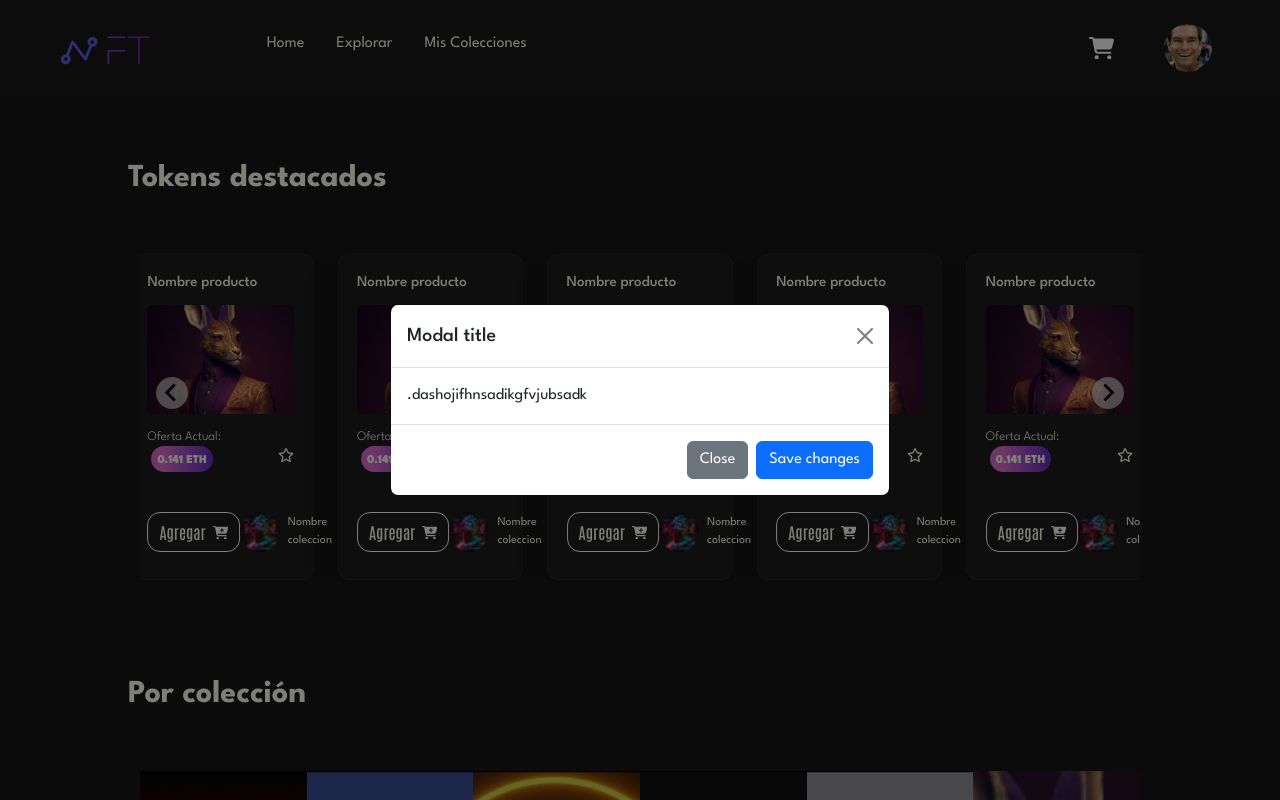
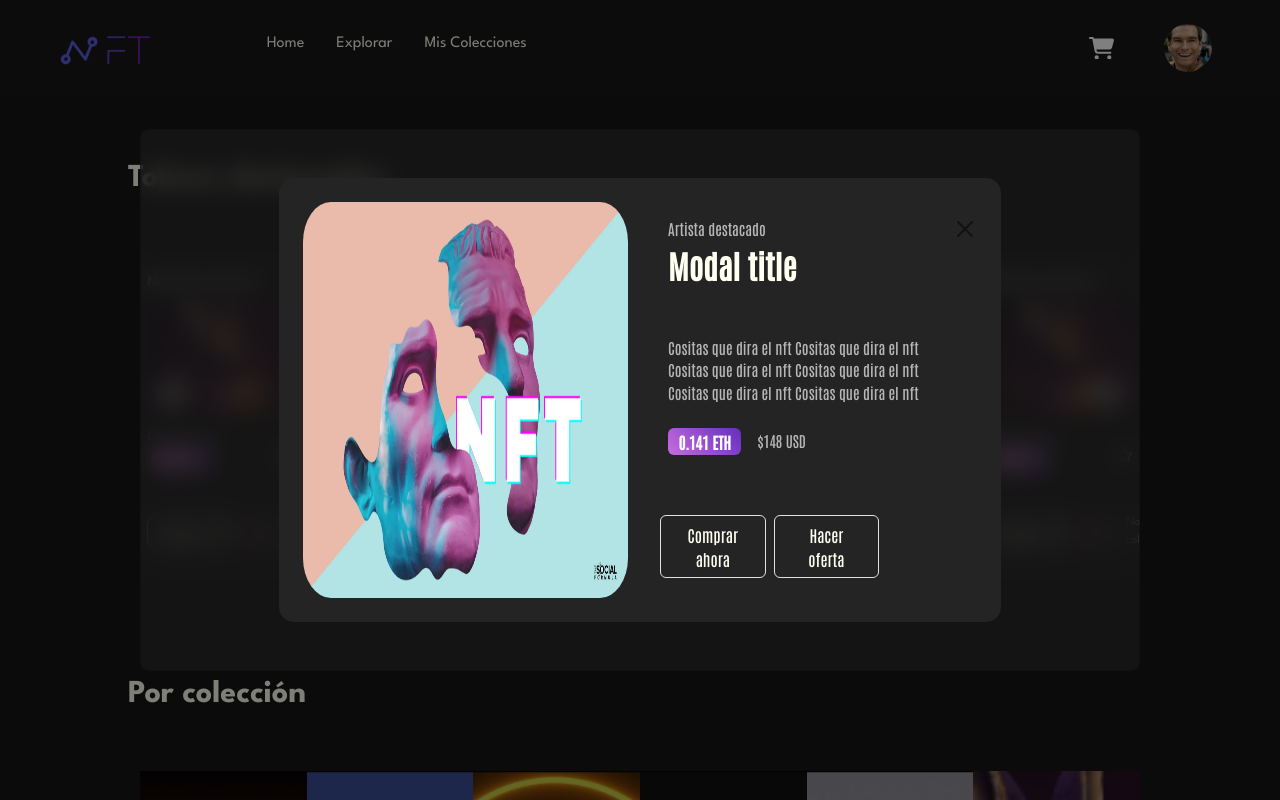
Before and after one commit to Unstopabloo/nft-marketplace, a PHP site: page / in a window 1280 px wide, after a click that opens the changed part. Run offline with PHP 8.4, Linux system fonts and the light colour scheme.

Commit message:
Se añade modal

```diff
--- a/assets/css/style.css
+++ b/assets/css/style.css
@@ -84,6 +84,10 @@ body {
 
 .font-15 {
   font-size: 15px;
+}
+
+.antonio {
+  font-family: 'Antonio', sans-serif;
 }
 
 .title-2 {
@@ -394,3 +398,53 @@ small {
 }
 
 /* Product  */
+
+/* Modal content */
+
+.modal-product {
+  background-color: var(--background);
+  border-radius: 15px;
+}
+
+.modal-product-img {
+  border-radius: 40px;
+  overflow: hidden;
+}
+
+.modal-header,
+.modal-footer {
+  border: none;
+}
+
+.modal-artist,
+.modal-body {
+  color: rgba(255, 255, 255, 0.67);
+  font-size: 15px;
+}
+
+.modal-price {
+  font-size: 15px;
+  color: rgba(255, 255, 255, 0.67);
+  font-weight: 500;
+}
+
+.badge {
+  font-size: 16px;
+  background: rgb(198, 106, 221);
+  background: linear-gradient(
+    47deg,
+    rgba(198, 106, 221, 1) 2%,
+    rgba(103, 49, 191, 1) 96%
+  );
+}
+
+.modal-footer {
+  justify-content: start;
+  padding: 1rem 1rem;
+}
+
+.btn {
+  padding: 0.4rem 1rem;
+}
+
+/* Modal content */
--- /dev/null
+++ b/components/modal.php
@@ -0,0 +1,31 @@
+<section class="modal fade" id="exampleModal" tabindex="-1" aria-labelledby="exampleModalLabel" aria-hidden="true">
+  <div class="modal-dialog container modal-dialog-centered">
+    <article class="modal-content antonio bg-2 text-1 p-1 p-md-5">
+      <div class="modal-product p-3 p-md-4 container">
+        <div class="row">
+          <img loading="lazy" class="modal-product-img col-md-6 col-12" src="./assets/img/nft_poster_1.webp" alt="Card product image">
+          <div class="modal-product-content col-md-6 col-12">
+            <div class="modal-header row">
+              <span class="modal-artist col-11">Artista destacado</span>
+              <button type="button col-1" class="btn-close text-white" data-bs-dismiss="modal" aria-label="Close"></button>
+              <h2 class="modal-title title-2 col-12" id="exampleModalLabel">Modal title</h2>
+            </div>
+            <div class="modal-body row mt-3">
+              <p class="col-12">
+                Cositas que dira el nft Cositas que dira el nft Cositas que dira el nft Cositas que dira el nft Cositas que dira el nft Cositas que dira el nft
+              </p>
+              <strong class="modal-price font-15 d-flex align-items-center gap-3 pt-2"><span class="badge">0.141 ETH</span> $148 USD</strong>
+            </div>
+            <div class="modal-footer row mt-4">
+              <button type="button" class="btn text-1 border col-4" data-bs-dismiss="modal">Comprar ahora</button>
+              <button type="button" class="btn text-1 border col-4">Hacer oferta</button>
+            </div>
+          </div>
+        </div>
+      </div>
+
+
+
+    </article>
+  </div>
+</section>
--- a/components/related-tokens.php
+++ b/components/related-tokens.php
@@ -185,23 +185,7 @@
 
     </ul>
   </div>
-  <div class="modal fade" id="exampleModal" tabindex="-1" aria-labelledby="exampleModalLabel" aria-hidden="true">
-    <div class="modal-dialog modal-dialog-centered">
-      <div class="modal-content">
-        <div class="modal-header">
-          <h1 class="modal-title fs-5" id="exampleModalLabel">Modal title</h1>
-          <button type="button" class="btn-close" data-bs-dismiss="modal" aria-label="Close"></button>
-        </div>
-        <div class="modal-body">
-          .dashojifhnsadikgfvjubsadk
-        </div>
-        <div class="modal-footer">
-          <button type="button" class="btn btn-secondary" data-bs-dismiss="modal">Close</button>
-          <button type="button" class="btn btn-primary">Save changes</button>
-        </div>
-      </div>
-    </div>
-  </div>
+  <?php require('./components/modal.php') ?>
   <script>
     document.addEventListener( 'DOMContentLoaded', function() {
       var splide = new Splide( '.splide', {
--- a/index.php
+++ b/index.php
@@ -8,7 +8,5 @@
     ?>
 </main>
 
+<script src="https://cdn.jsdelivr.net/npm/bootstrap@5.3.1/dist/js/bootstrap.bundle.min.js" integrity="sha384-HwwvtgBNo3bZJJLYd8oVXjrBZt8cqVSpeBNS5n7C8IVInixGAoxmnlMuBnhbgrkm" crossorigin="anonymous"></script>
 <?php require('./components/footer.php'); ?>
-
-
-<script src="https://cdn.jsdelivr.net/npm/bootstrap@5.3.1/dist/js/bootstrap.bundle.min.js" integrity="sha384-HwwvtgBNo3bZJJLYd8oVXjrBZt8cqVSpeBNS5n7C8IVInixGAoxmnlMuBnhbgrkm" crossorigin="anonymous"></script>
```
Also changed, not shown: components/product-cards.php (+2 -20 lines).
